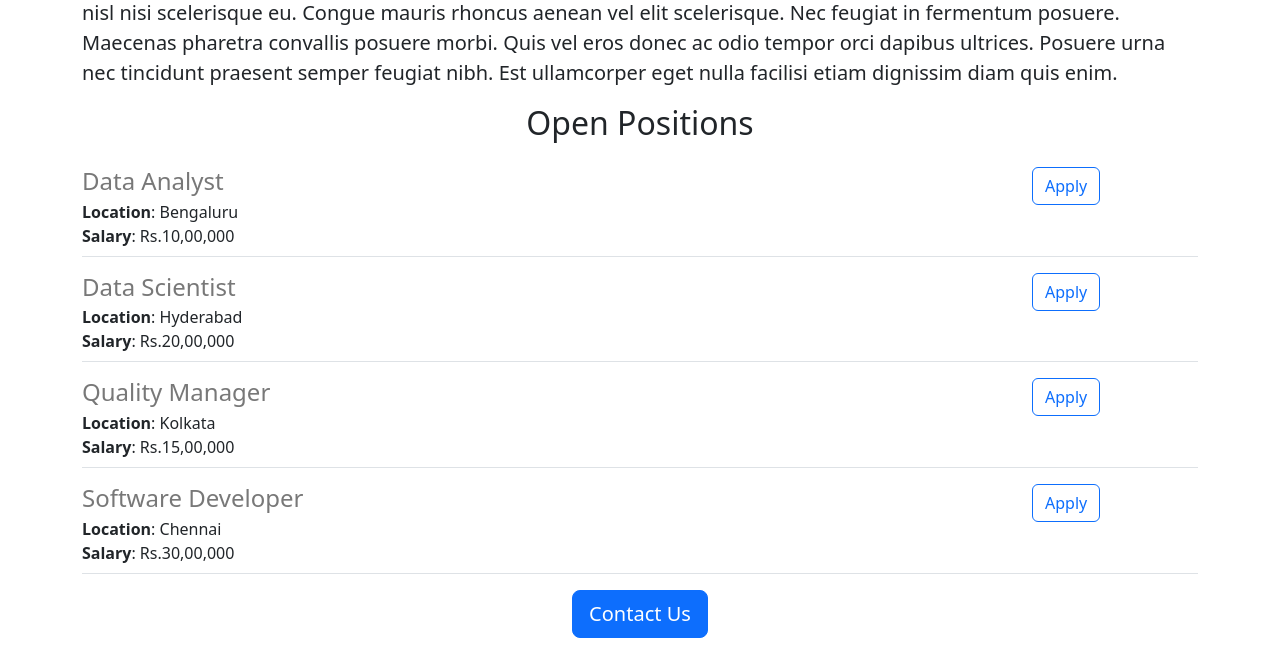
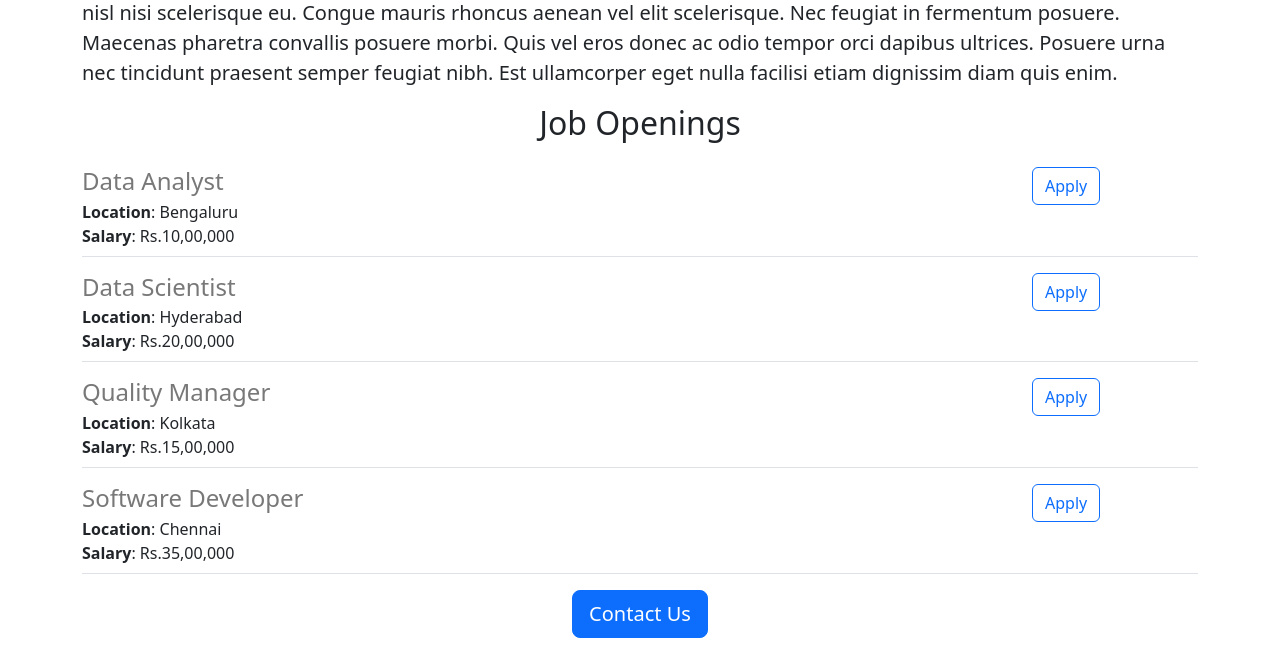
Before and after one commit to Teja3993/career-website, a Flask app: page / in a window 1280 px wide. Shown: the part 652-1300 px from the top of the page. Run offline with Flask 3, Linux system fonts and the light colour scheme.

Commit message:
Made some changes

```diff
--- a/app.py
+++ b/app.py
@@ -26,7 +26,7 @@ JOBS=[
     'id':4,
     'title':'Software Developer',
     'location':'Chennai',
-    'salary':'Rs.30,00,000'
+    'salary':'Rs.35,00,000'
   }
 ]
 
--- a/templates/home.html
+++ b/templates/home.html
@@ -23,7 +23,7 @@
     <p class = 'lead'>
       Lorem ipsum dolor sit amet, consectetur adipiscing elit, sed do eiusmod tempor incididunt ut labore et dolore magna aliqua. Dignissim diam quis enim lobortis scelerisque fermentum dui faucibus. Commodo quis imperdiet massa tincidunt nunc pulvinar. Imperdiet massa tincidunt nunc pulvinar. Nunc vel risus commodo viverra maecenas accumsan lacus. In tellus integer feugiat scelerisque varius morbi. Non quam lacus suspendisse faucibus interdum. Et ultrices neque ornare aenean euismod elementum nisi quis. Varius quam quisque id diam. Egestas purus viverra accumsan in nisl nisi scelerisque eu. Congue mauris rhoncus aenean vel elit scelerisque. Nec feugiat in fermentum posuere. Maecenas pharetra convallis posuere morbi. Quis vel eros donec ac odio tempor orci dapibus ultrices. Posuere urna nec tincidunt praesent semper feugiat nibh. Est ullamcorper eget nulla facilisi etiam dignissim diam quis enim.
     </p>
-      <h2 class = 'text-center  mt-2 mb-4'>Open Positions</h2>
+      <h2 class = 'text-center  mt-2 mb-4'>Job Openings</h2>
       <div >
       <p>
         {% for job in jobs %}
```
